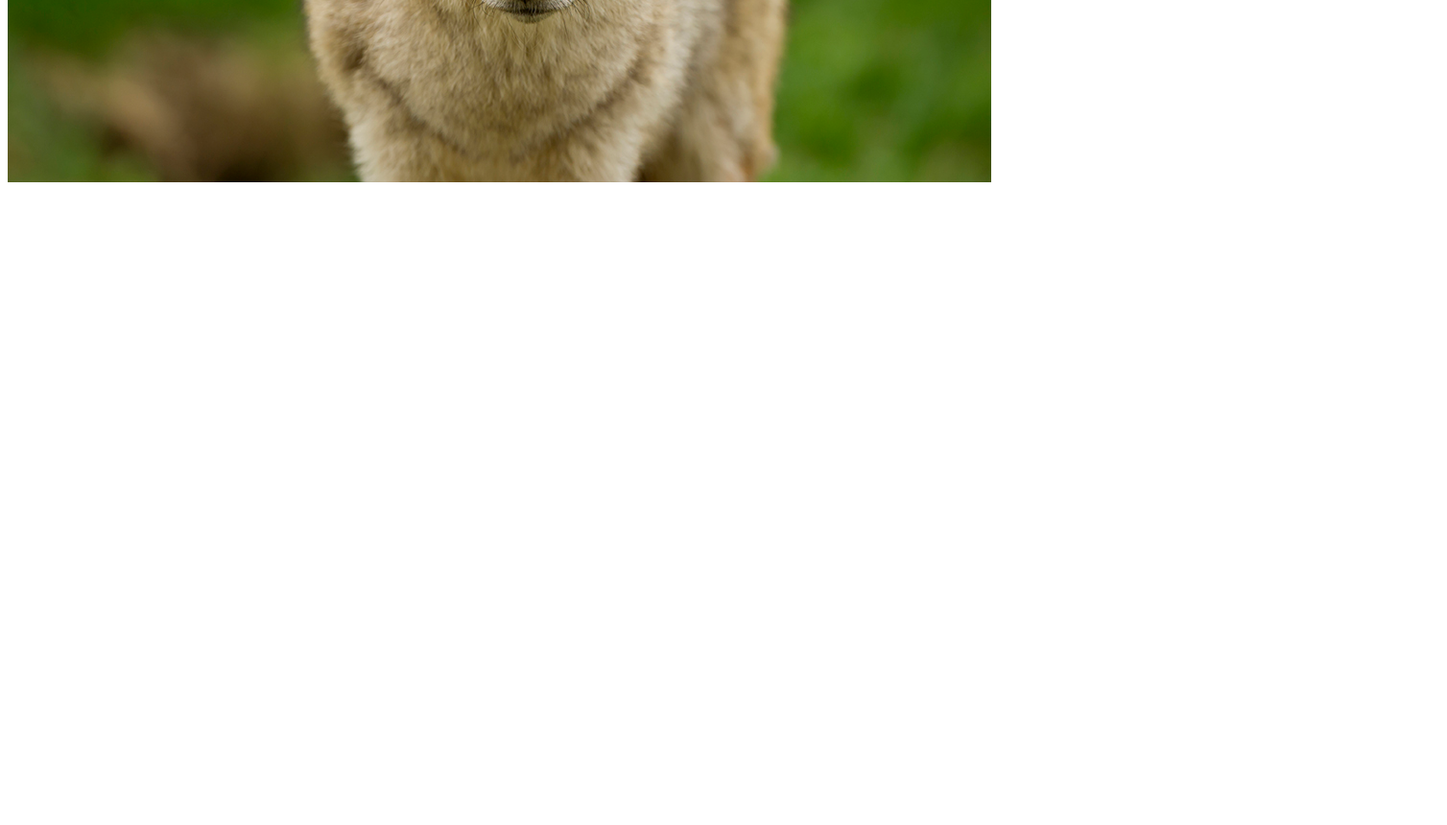
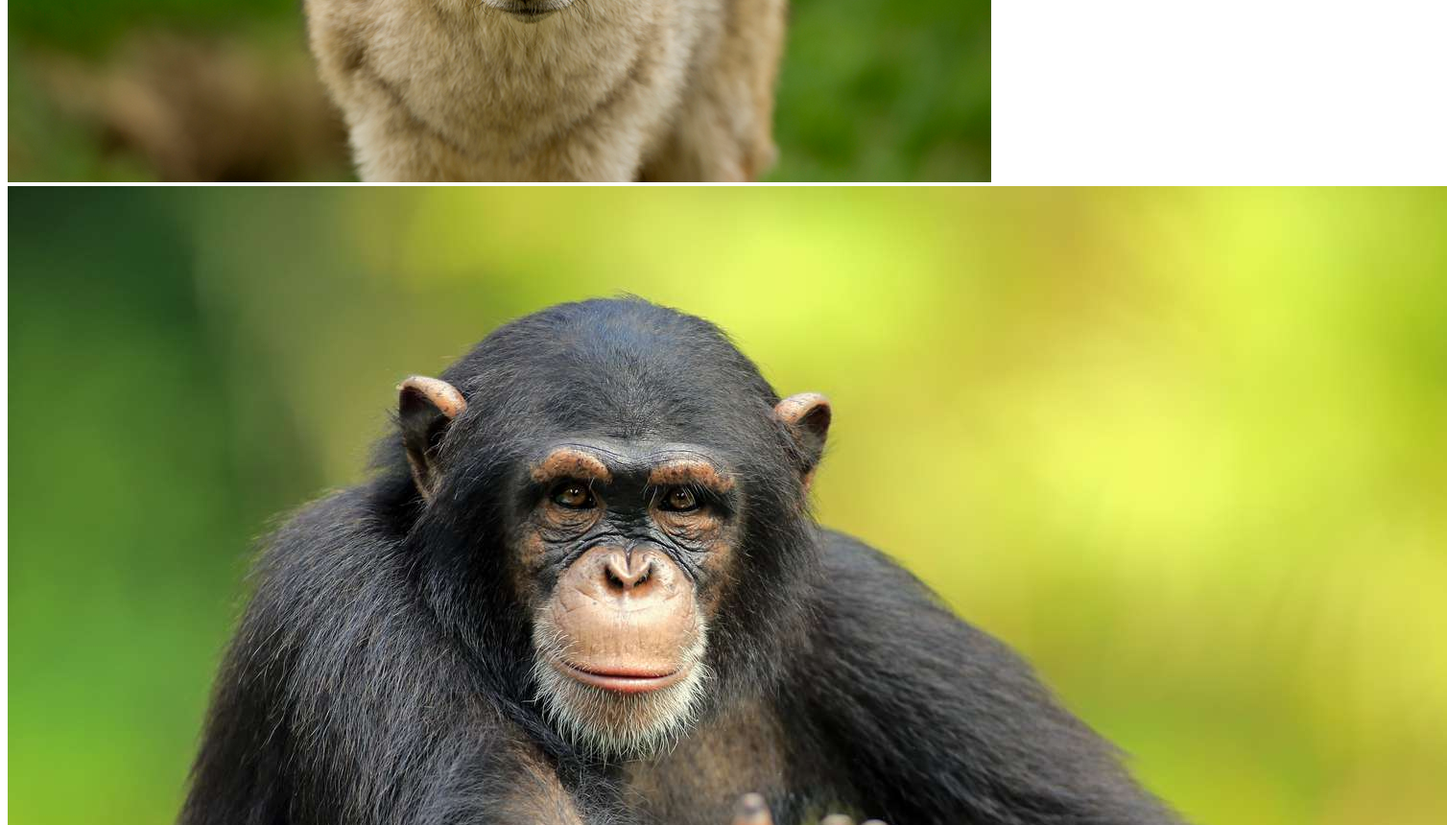
Before and after one commit to ViktorJun/git_study, a plain HTML site: page gallery.html in a window 1280 px wide. Shown: the part 500-1360 px from the top of the page at 96% size, 1508 px wide, since content can reach past the window. Before the commit the page ends 800 px from the top, so only its background shows below. Drawn offline with Linux system fonts and the light colour scheme.

Commit message:
add img monkey

```diff
--- a/gallery.html
+++ b/gallery.html
@@ -6,5 +6,6 @@
 </head>
 <body>
     <img src="images/wolf.jpeg" alt="wolf">
+    <img src="images/monkey.jpeg" alt="monkey">
 </body>
 </html>
```
